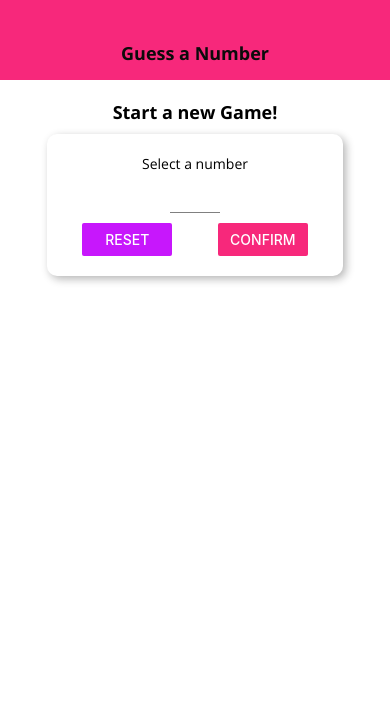
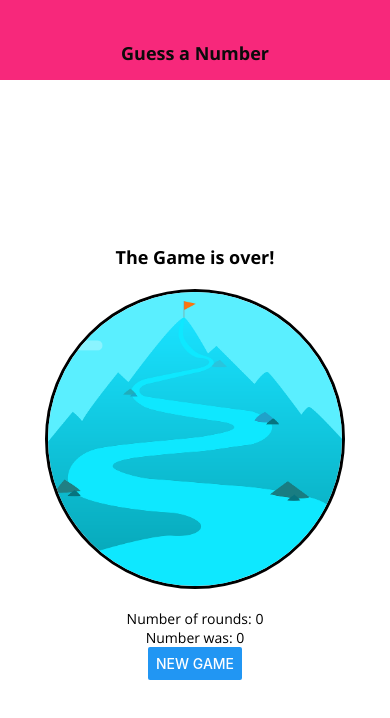
Before and after one commit to jfourdachon/rn-ts-sample, a React Native app: screen / in a window 390 px wide. Shown: the top 718 px of the page. Built offline with nearby package versions, Linux system fonts and the light colour scheme.

Commit message:
add local image

```diff
--- a/App.tsx
+++ b/App.tsx
@@ -4,15 +4,14 @@ import { ThemeProvider } from 'styled-components/native'
 import { lightTheme } from './styles/theme'
 
 import * as Font from 'expo-font'
-import { AppLoading } from 'expo'
-
+import AppLoading from 'expo-app-loading'
 import Header from './components/Header'
 import StartGameScreen from './screens/StartGameScreen'
 import GameScreen from './screens/GameScreen'
 import GameOverScreen from './screens/GameOverScreen'
 
-const fetchFonts = () => {
-    Font.loadAsync({
+const fetchFonts = async() => {
+    await Font.loadAsync({
         'open-sans': require('./assets/fonts/OpenSans-Regular.ttf'),
         'open-sans-bold': require('./assets/fonts/OpenSans-Bold.ttf'),
     })
@@ -44,7 +43,12 @@ const App = () => {
             <View style={{ flex: 1 }}>
                 <Header title="Guess a Number" />
                 {userNumber === 0 ? (
-                    <StartGameScreen onStartGame={startGameHandler} />
+                    // <StartGameScreen onStartGame={startGameHandler} />
+                    <GameOverScreen
+                        roundsCount={guessRounds}
+                        userChoice={userNumber}
+                        startNewGame={startNewGameHandler}
+                    />
                 ) : guessRounds <= 0 ? (
                     <GameScreen userChoice={userNumber} onGameOver={gameOverHandler} />
                 ) : (
--- a/screens/GameOverScreen.tsx
+++ b/screens/GameOverScreen.tsx
@@ -1,5 +1,6 @@
 import React from 'react'
-import { Button, StyleSheet, Text, View } from 'react-native'
+import { Button, Image, StyleSheet, Text, View } from 'react-native'
+import style from '../constants/style/text'
 
 type IProps = {
     roundsCount: number
@@ -10,10 +11,13 @@ type IProps = {
 const GameOverScreen = ({ roundsCount, userChoice, startNewGame }: IProps) => {
     return (
         <View style={styles.screen}>
-            <Text>The Game is over!</Text>
-            <Text>Number of rounds: {roundsCount}</Text>
-            <Text>Number was: {userChoice}</Text>
-            <Button title="NEW GAME" onPress={startNewGame}/>
+            <Text style={style.title}>The Game is over!</Text>
+            <View style={styles.imageContainer}>
+                <Image source={require('../assets/images/success.png')} style={styles.image} resizeMode="cover" />
+            </View>
+            <Text style={style.body}>Number of rounds: {roundsCount}</Text>
+            <Text style={style.body}>Number was: {userChoice}</Text>
+            <Button title="NEW GAME" onPress={startNewGame} />
         </View>
     )
 }
@@ -24,6 +28,19 @@ const styles = StyleSheet.create({
         alignItems: 'center',
         justifyContent: 'center',
     },
+    imageContainer: {
+        width: 300,
+        height: 300,
+        borderRadius: 150,
+        borderWidth: 3,
+        borderColor: 'black',
+        overflow: 'hidden',
+        marginVertical: 20
+    },
+    image: {
+        width: '100%',
+        height: '100%',
+    }
 })
 
 export default GameOverScreen
```
Also changed, not shown: assets/images/success.png (added).
